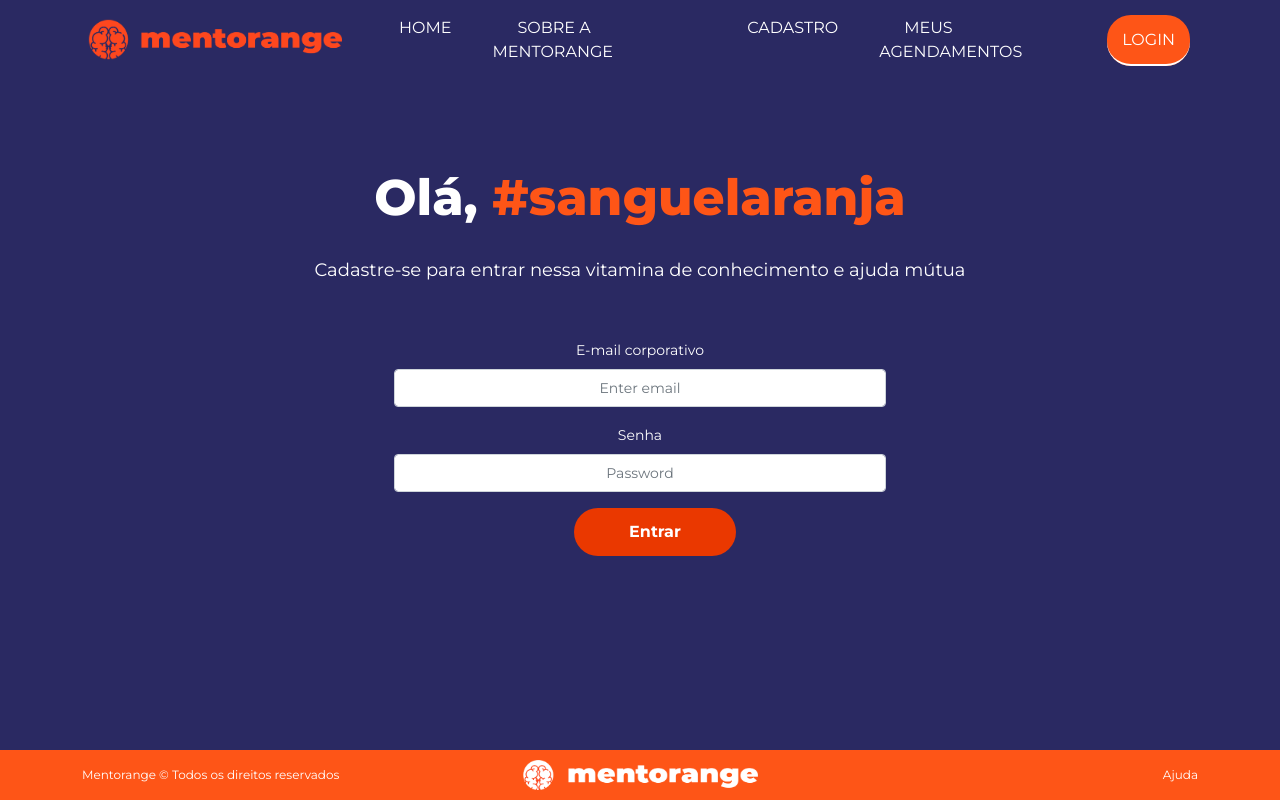
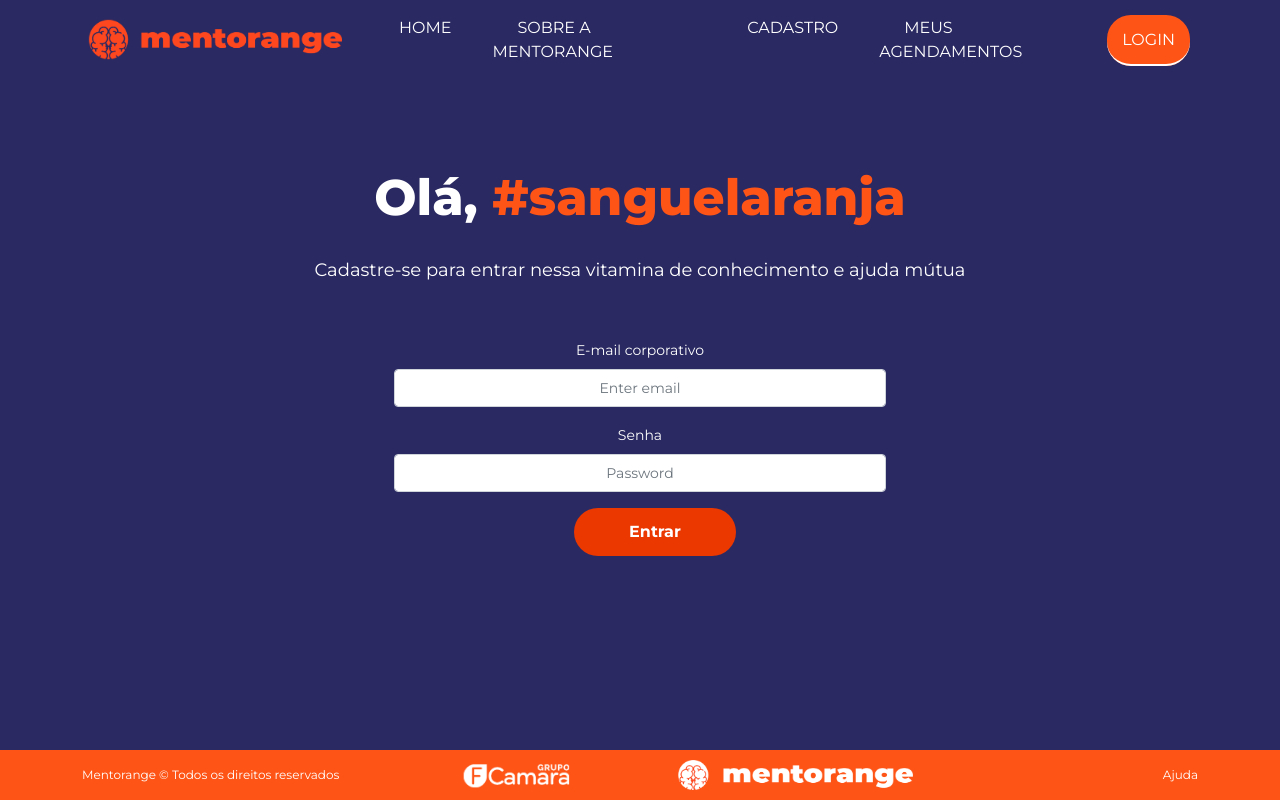
Before and after one commit to ThalesAbdon/Technical-Share, a React (Create React App) app in the folder front-end/: page /login in a window 1280 px wide. Built offline with nearby package versions, Linux system fonts and the light colour scheme; no server answers.

Commit message:
feat: fcamara logo was inserted in footer and some changes in the code

```diff
--- a/front-end/src/Components/Alert.scss
+++ b/front-end/src/Components/Alert.scss
@@ -24,4 +24,8 @@
             background-color: #FE5517;
         }
     }
+
+    .swal-overlay{
+        background-color: #1B1A3E;
+    }
 }
--- a/front-end/src/Components/Footer.js
+++ b/front-end/src/Components/Footer.js
@@ -1,7 +1,8 @@
 import React from 'react';
 import './Footer.scss';
 import {Container, Row, Col} from 'react-bootstrap';
-import Logo from '../resources/Novo Projeto.svg';
+import Logo from '../resources/logo_mentorange-white.svg';
+import LogoFC from '../resources/logo_fcamara.svg'
 
 const Footer = () => (
     <footer className="d-flex footer fixed-bottom mt-5">
@@ -10,11 +11,14 @@ const Footer = () => (
                 <Col sm={12} md={4} className="copyright">
                     Mentorange &copy; Todos os direitos reservados
                 </Col>
-                <Col sm={12} md={4} className="logos text-center">
+                <Col sm={12} md={5} className="logos d-flex justify-content-between">
+
+                    <img src={LogoFC}
+                    width="109"/>
                     <img src={Logo}
                     width="235"/>
                 </Col>
-                <Col sm={12} md={4} className="help text-end">
+                <Col sm={12} md={3} className="help text-end">
                     Ajuda
                 </Col>
             </Row>
--- a/front-end/src/Components/Navbar.js
+++ b/front-end/src/Components/Navbar.js
@@ -1,13 +1,9 @@
-import React from "react";
+import React, { useEffect, useState } from "react";
 import {Navbar, Nav, Container} from 'react-bootstrap';
 import Logo from '../resources/logo_mentorange-14.svg';
 import {NavLink} from 'react-router-dom';
 import './Navbar.scss';
 
-
-function home () {
-
-}
 const Navigation = () => (
     <Container>
         <Navbar collapseOnSelect expand="lg" variant="dark">
--- a/front-end/src/testing/teste.js
+++ b/front-end/src/testing/teste.js
@@ -2,17 +2,20 @@ import React, { useEffect, useState }  from 'react';
 import './teste.scss';
 import {Container, Row, Col} from 'react-bootstrap';
 import api from '../services/api';
-import Calendar from 'react-calendar'
 import 'react-calendar/dist/Calendar.css';
 import moment from 'moment';
 import Auth from "../Auth/Auth";
+import swal from '@sweetalert/with-react';
+import '../components/Alert.scss';
+
 
 export default function Testando () {
+
 
     async function cancelarHorario(id){
         if (window.confirm('Tem certeza que deseja cancelar seu agendamento?')) {
           const response = await api.delete(`/api/cancelarHorario/${id}`,{headers:{'x-access-token': token}})
-           alert(response.data.message)
+           swal({title: response.data.message})
            window.location.reload()
         } else {
           // Do nothing!
@@ -45,7 +48,7 @@ export default function Testando () {
                 <Col>
                     <span className="label-confirmar">Confirmar mentoria?</span>
                     <button className="sim">Sim</button>
-                    <button className="nao" onClick={() => cancelarHorario(mentor.horario)}>Não</button>
+                    <button className="nao" onClick={() => cancelarHorario(mentor._id)}>Não</button>
                     <button className="alterar">Alterar horário</button>
                 </Col>
             </Row>
@@ -73,6 +76,8 @@ export default function Testando () {
                 <div class="box-mentorias my-3">
                     <h5>Próximas mentorias como mentorado</h5>
                     <hr className="line"/>
+
+
                 </div>
 
             </Row>
```
Also changed, not shown: front-end/src/resources/logo_fcamara.svg (added), front-end/src/resources/logo_mentorange-white.svg (renamed from front-end/src/resources/Novo Projeto.svg).
